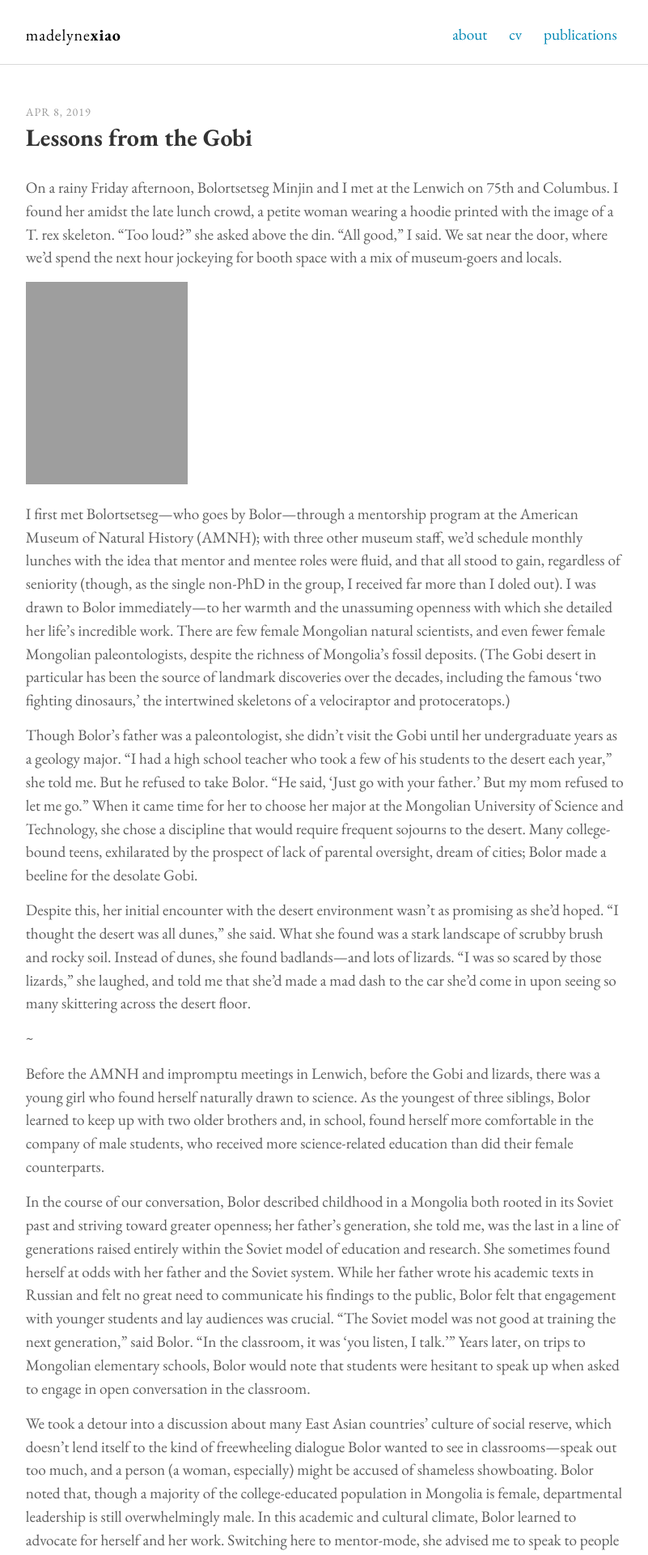
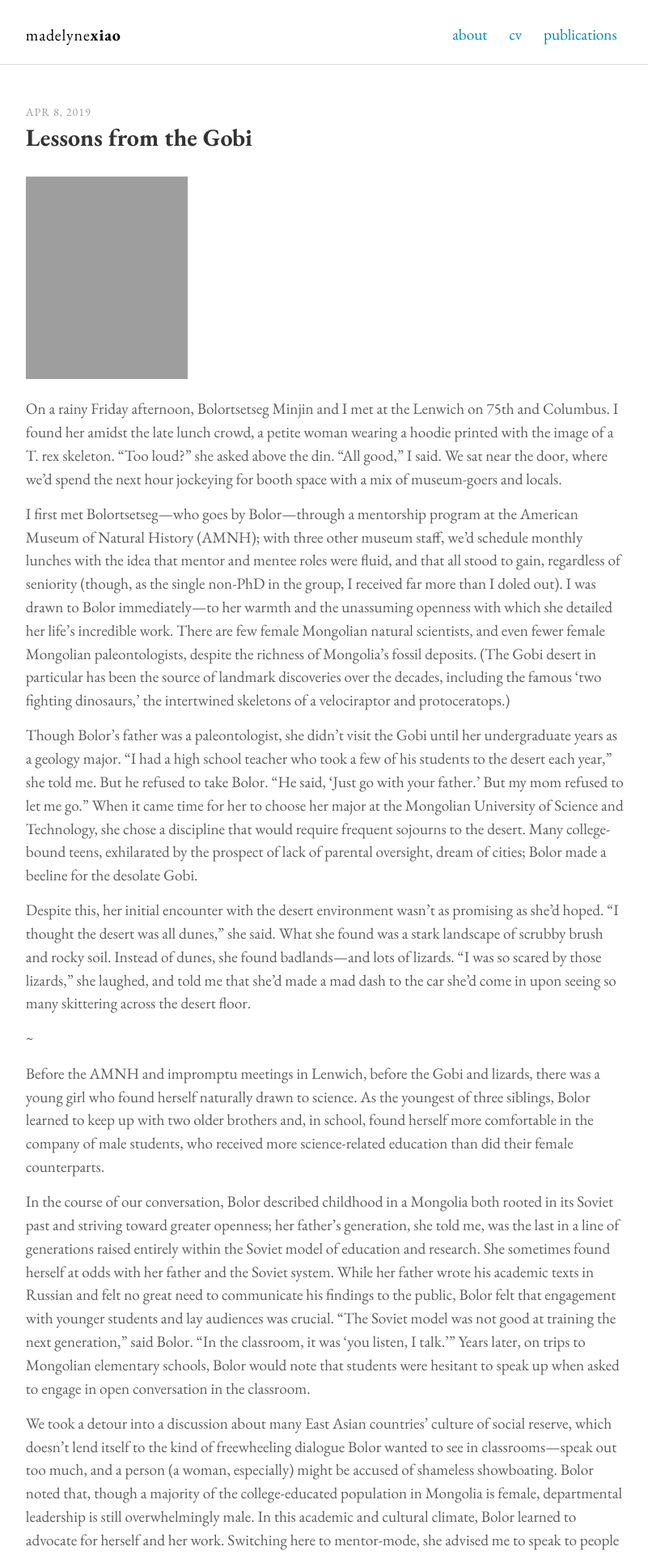
Before and after one commit to madelyne/madelyne.github.io, a Jekyll site: the page built from _posts/2019-04-08-bolor-minjin.md, in a window 1280 px wide. Shown: the top 1920 px of the page at 81% size, without its empty margins (237-1038 px from the left). Built offline with Jekyll 4.4.1, drawn with Linux system fonts in a browser that asks for light colours; our own code applies the rules of GitHub Pages for plain Markdown files; grey boxes are pictures that could not be loaded.

Commit message:
update photo

```diff
--- a/_posts/2019-04-08-bolor-minjin.md
+++ b/_posts/2019-04-08-bolor-minjin.md
@@ -1,9 +1,9 @@
 ---
 title: Lessons from the Gobi
 ---
+<img src="https://upload.wikimedia.org/wikipedia/commons/d/df/Paleontologist_Bolortsetseg_Minjin.jpg" width="200" height="250" />
+
 On a rainy Friday afternoon, Bolortsetseg Minjin and I met at the Lenwich on 75th and Columbus. I found her amidst the late lunch crowd, a petite woman wearing a hoodie printed with the image of a T. rex skeleton. "Too loud?" she asked above the din. "All good," I said. We sat near the door, where we'd spend the next hour jockeying for booth space with a mix of museum-goers and locals.
-
-<img src="https://upload.wikimedia.org/wikipedia/commons/d/df/Paleontologist_Bolortsetseg_Minjin.jpg" width="200" height="250" />
 
 I first met Bolortsetseg—who goes by Bolor—through a mentorship program at the American Museum of Natural History (AMNH); with three other museum staff, we'd schedule monthly lunches with the idea that mentor and mentee roles were fluid, and that all stood to gain, regardless of seniority (though, as the single non-PhD in the group, I received far more than I doled out). I was drawn to Bolor immediately—to her warmth and the unassuming openness with which she detailed her life's incredible work. There are few female Mongolian natural scientists, and even fewer female Mongolian paleontologists, despite the richness of Mongolia's fossil deposits. (The Gobi desert in particular has been the source of landmark discoveries over the decades, including the famous 'two fighting dinosaurs,' the intertwined skeletons of a velociraptor and protoceratops.)
 
```
